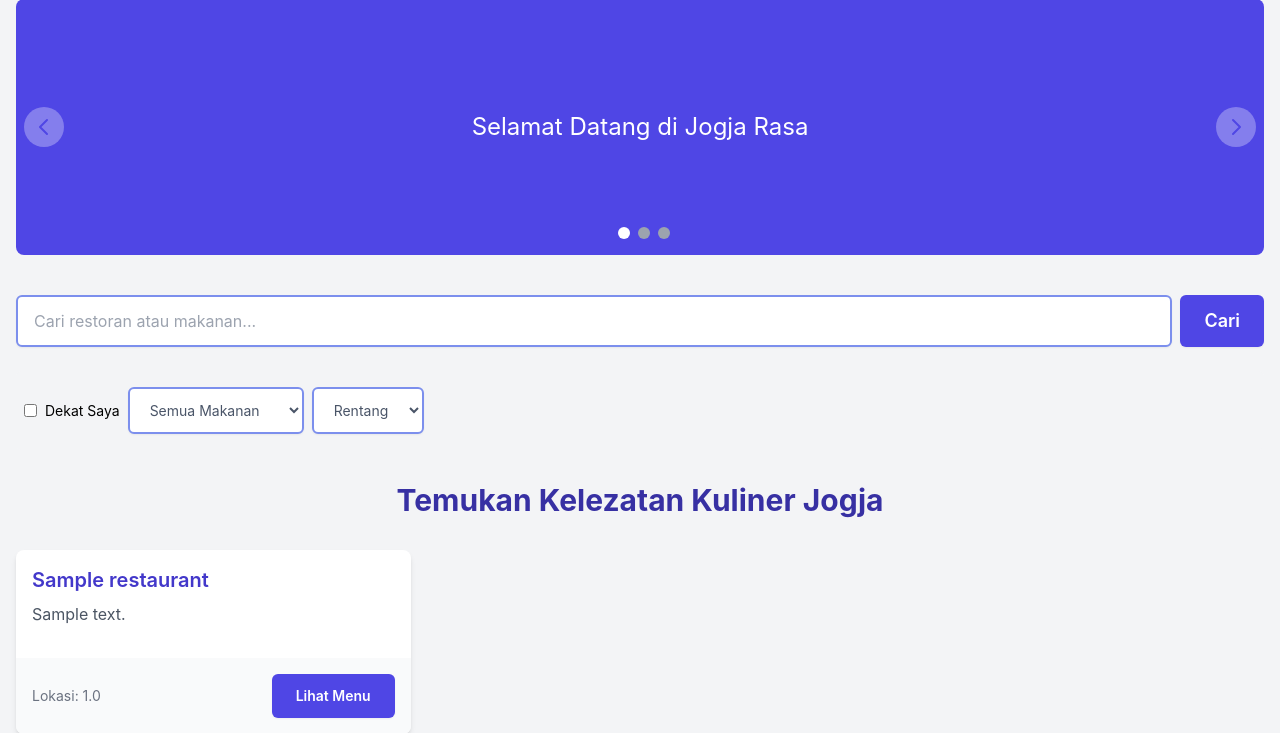
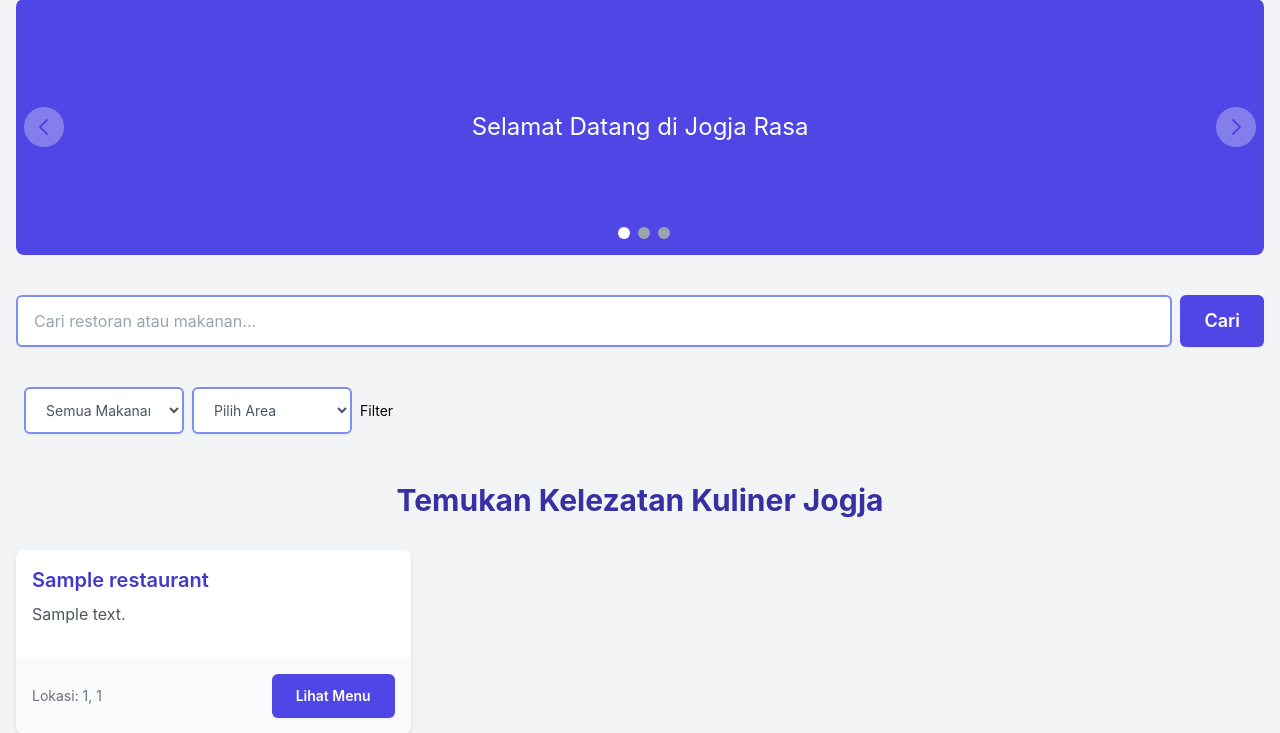
Before and after one commit to F02-PBP/jogja-rasa, a Django app: page / in a window 1280 px wide. Shown: the part 105-838 px from the top of the page. Run offline with Django 5.2, Linux system fonts and the light colour scheme; tables that the repository leaves empty hold one stand-in row (values such as "Sample post"); some libraries are stand-ins or nearby versions.

Commit message:
feat: Update main.html styling and add restaurant search functionality

```diff
--- a/main/templates/main.html
+++ b/main/templates/main.html
@@ -100,11 +100,7 @@
         </button>
       </div>
       <div class="flex flex-row items-center gap-2 bg-gray-100 p-2 rounded-md">
-        <label class="flex items-center space-x-2 text-sm whitespace-nowrap">
-          <input type="checkbox" class="form-checkbox" />
-          <span>Dekat Saya</span>
-        </label>
-        <select class="form-select text-sm w-44">
+        <select class="form-select text-sm w-40" id="food-type-select">
           <option value="">Semua Makanan</option>
           <option value="soto">Soto</option>
           <option value="gudeg">Gudeg</option>
@@ -116,12 +112,17 @@
           <option value="olahan mie">Olahan Mie</option>
           <option value="kopi">Kopi</option>
         </select>
-        <select class="form-select text-sm w-28">
-          <option value="">Rentang Harga</option>
-          <option value="low">$</option>
-          <option value="medium">$$</option>
-          <option value="high">$$$</option>
+        <select class="form-select text-sm w-40" id="area-select">
+          <option value="">Pilih Area</option>
+          <option value="malioboro">Malioboro</option>
+          <option value="kotagede">Kotagede</option>
+          <option value="prawirotaman">Prawirotaman</option>
+          <option value="ugm">Area UGM</option>
+          <option value="adisucipto">Bandara Adisucipto</option>
         </select>
+        <button type="button" id="filter-button" class="btn-secondary text-sm">
+          Filter
+        </button>
       </div>
     </form>
   </div>
@@ -155,4 +156,83 @@
     {% endfor %}
   </div>
 </main>
-{% include 'footer.html' %} {% endblock content %}
+{% include 'footer.html' %}
+
+<script>
+  document.addEventListener("DOMContentLoaded", function () {
+    const searchForm = document.querySelector("form");
+    const areaSelect = document.getElementById("area-select");
+    const searchInput = document.querySelector('input[type="text"]');
+    const foodTypeSelect = document.getElementById("food-type-select");
+    const filterButton = document.getElementById("filter-button");
+    const restaurantGrid = document.querySelector(".grid");
+
+    searchForm.addEventListener("submit", function (e) {
+      e.preventDefault();
+      fetchRestaurants();
+    });
+
+    filterButton.addEventListener("click", function () {
+      fetchRestaurants();
+    });
+
+    function fetchRestaurants() {
+      const searchParams = {
+        query: searchInput.value,
+        food_type: foodTypeSelect.value,
+        area: areaSelect.value,
+      };
+
+      let url = "/api/restaurants?";
+      if (searchParams.query)
+        url += `query=${encodeURIComponent(searchParams.query)}&`;
+      if (searchParams.food_type)
+        url += `food_type=${encodeURIComponent(searchParams.food_type)}&`;
+      if (searchParams.area)
+        url += `area=${encodeURIComponent(searchParams.area)}&`;
+
+      fetch(url)
+        .then((response) => response.json())
+        .then((restaurants) => displayRestaurants(restaurants))
+        .catch((error) => console.error("Error:", error));
+    }
+
+    function displayRestaurants(restaurants) {
+      restaurantGrid.innerHTML = "";
+      if (restaurants.length === 0) {
+        restaurantGrid.innerHTML =
+          '<p class="col-span-3 text-center text-gray-500">Tidak ada restoran ditemukan.</p>';
+        return;
+      }
+
+      restaurants.forEach((restaurant) => {
+        const restaurantCard = document.createElement("div");
+        restaurantCard.className =
+          "bg-white rounded-lg shadow-md overflow-hidden transform hover:scale-105 transition duration-300 flex flex-col h-full";
+        restaurantCard.innerHTML = `
+          <div class="p-4 flex-grow">
+            <h2 class="text-xl font-semibold mb-2 text-navy-700">${
+              restaurant.name
+            }</h2>
+            <p class="text-gray-600 mb-4">${
+              restaurant.description.length > 100
+                ? restaurant.description.substring(0, 97) + "..."
+                : restaurant.description
+            }</p>
+          </div>
+          <div class="p-4 bg-gray-50 flex justify-between items-center">
+            <span class="text-sm text-gray-500">Lokasi: ${
+              restaurant.distance
+                ? restaurant.distance.toFixed(2) + " km"
+                : `${restaurant.latitude}, ${restaurant.longitude}`
+            }</span>
+            <a href="#" class="btn-primary text-sm">Lihat Menu</a>
+          </div>
+        `;
+        restaurantGrid.appendChild(restaurantCard);
+      });
+    }
+    fetchRestaurants();
+  });
+</script>
+{% endblock content %}
```
